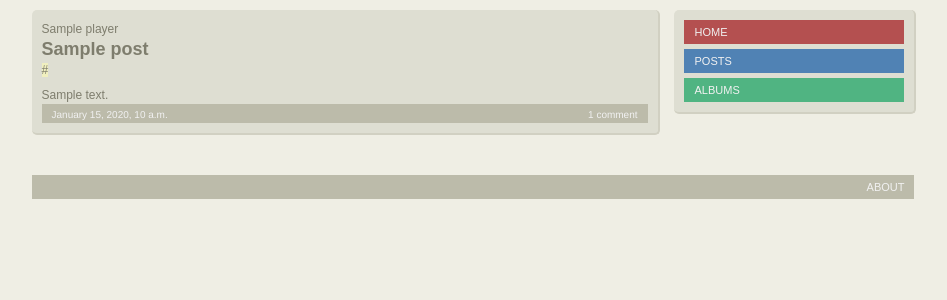
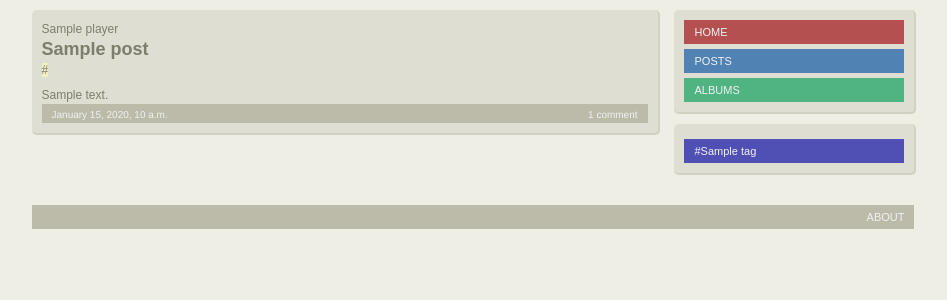
Before and after one commit to nicpottier/cloudwich, a Django app: template templates/post.html in a window 1280 px wide. Shown: the part 56-356 px from the top of the page, without its empty margins (167-1114 px from the left). Run offline with Django 3.2, Linux system fonts and the light colour scheme; the template is opened without the code that fills it: most values are stand-ins (such as "Sample title", 1, 10 or a date in 2020); parts of the project's set-up code (start-up, migrations or seed data) failed here and were passed over; some libraries are stand-ins or nearby versions.

Commit message:
read in tumblr tags

```diff
--- a/cloudwich/tumbler.py
+++ b/cloudwich/tumbler.py
@@ -9,6 +9,8 @@ class Post:
         self.url = entry['url']
         self.date = datetime.strptime(entry['date'], '%a, %d %b %Y %H:%M:%S')
         self.id = entry['id']
+        if (entry.has_key('tags')):
+            self.tags = entry['tags']
 
         if self.type == 'link':
             self.link = entry['link-url']
--- a/site_media/style.css
+++ b/site_media/style.css
@@ -85,22 +85,18 @@ a:active,a:focus,input {
 
 .blue {
     background:#5082B4 none repeat scroll 0 0;
-    text-transform:uppercase;
 }
 
 .red {
     background: #b45050;
-    text-transform:uppercase;
 }
 
 .purple {
     background: #5050B4;
-    text-transform:uppercase;
 }
 
 .green {
     background: #50B482;
-    text-transform:uppercase;
 }
 
 .brown {
@@ -277,6 +273,7 @@ a img {
   font-style: italic;
   font-size: 75%;
   padding-bottom: 5px;
+  line-height: normal;
 }
 
 /** disqus stylings */
--- a/templates/album.html
+++ b/templates/album.html
@@ -4,7 +4,7 @@
 
 {% block header %}
 <div class="box">
-  <a class="blue bar" href="/albums">albums</a>
+  <a class="blue caps bar" href="/albums">albums</a>
 </div>
 {% endblock %}
 
@@ -20,7 +20,7 @@
   </div>
 
   <div class="photos">
-    {% for photo in album.photos %}<a href="/photo/{{ album.id }}/{{ photo.id }}"><img border="0" src="{{photo.thumb}}" /></a></span>{% endfor %}
+    {% for photo in album.photos %}<a href="/photo/{{ album.id }}/{{ photo.id }}"><img border="0" src="{{photo.thumb}}" width="104" height="104" /></a></span>{% endfor %}
   </div>
 </div>
 {% endblock %}
--- a/templates/albums.html
+++ b/templates/albums.html
@@ -2,14 +2,14 @@
 
 {% block header %}
 <div class="box">
-  <a class="blue bar" href="/albums">albums</a>
+  <a class="blue caps bar" href="/albums">albums</a>
 </div>
 {% endblock %}
 
 {% block col1 %}
 <div class="space box">
   <div class="albums">
-{% for album in albums %}<a href="/album/{{ album.id }}/{{ album.title|urlencode }}"><img border="0" src="{{album.thumb}}" /></a>{% endfor %}
+{% for album in albums %}<a href="/album/{{ album.id }}/{{ album.title|urlencode }}"><img border="0" src="{{album.thumb}}" width="144" height="144" /></a>{% endfor %}
   </div>
 </div>
 {% endblock %}
--- a/templates/index.html
+++ b/templates/index.html
@@ -10,8 +10,8 @@
 
 {% block col2 %}
   <div class="box space nav">
-      <a class="green bar" href="/albums">albums</a>
-      <div class="small_space"><a class="purple bar" href="/posts">posts</a></div>
+      <a class="green bar caps" href="/albums">albums</a>
+      <div class="small_space"><a class="purple bar caps" href="/posts">posts</a></div>
   </div>
 
   <div class="box space facebook">
--- a/templates/layout.html
+++ b/templates/layout.html
@@ -19,7 +19,7 @@ var disqus_developer = 1;
     <div id="header">
       {% block header %}
       <div class="box">
-	<a class="blue bar" href="/">pottier.com</a>
+	<a class="blue bar caps" href="/">pottier.com</a>
       </div>
       {% endblock %}
     </div>
@@ -36,10 +36,12 @@ var disqus_developer = 1;
       <div id="col2">
 	{% block col2 %}
 	<div class="space box">
-	  <a class="red bar" href="/">home</a>
-	  <a class="small_space blue bar" href="/posts">posts</a>
-	  <a class="small_space green bar" href="/albums">albums</a>
+	  <a class="red caps bar" href="/">home</a>
+	  <a class="small_space blue caps bar" href="/posts">posts</a>
+	  <a class="small_space green caps bar" href="/albums">albums</a>
 	</div>
+	{% block extras %}
+	{% endblock %}
       {% endblock %}
       </div>
     </div>
--- a/templates/post.html
+++ b/templates/post.html
@@ -2,7 +2,7 @@
 
 {% block header %}
 <div class="box">
-  <a class="blue bar" href="/posts">posts</a>
+  <a class="blue caps bar" href="/posts">posts</a>
 </div>
 {% endblock %}
 
@@ -14,4 +14,14 @@
 disqus_url = "{{ post.url }}";
 </script>
 <script type="text/javascript" src="http://disqus.com/forums/{{ disqus_forum }}/embed.js"></script><noscript><a href="http://disqus.com/forums/{{ disqus_forum }}/?url=ref">View the discussion thread.</a></noscript>
- {% endblock %}
+{% endblock %}
+
+{% block extras %}
+{% if post.tags %}
+<div class="space box">
+  {% for tag in post.tags %}
+  <a href="/posts/tag/{{ tag }}" class="small_space purple bar post_tag">#{{ tag }}</a>
+  {% endfor %}
+</div>
+{% endif %}
+{% endblock %}
--- a/templates/posts.html
+++ b/templates/posts.html
@@ -2,7 +2,7 @@
 
 {% block header %}
 <div class="box">
-  <a class="blue bar" href="/posts">posts</a>
+  <a class="blue caps bar" href="/posts">posts</a>
 </div>
 {% endblock %}
 
```
Also changed, not shown: 1 other file.
